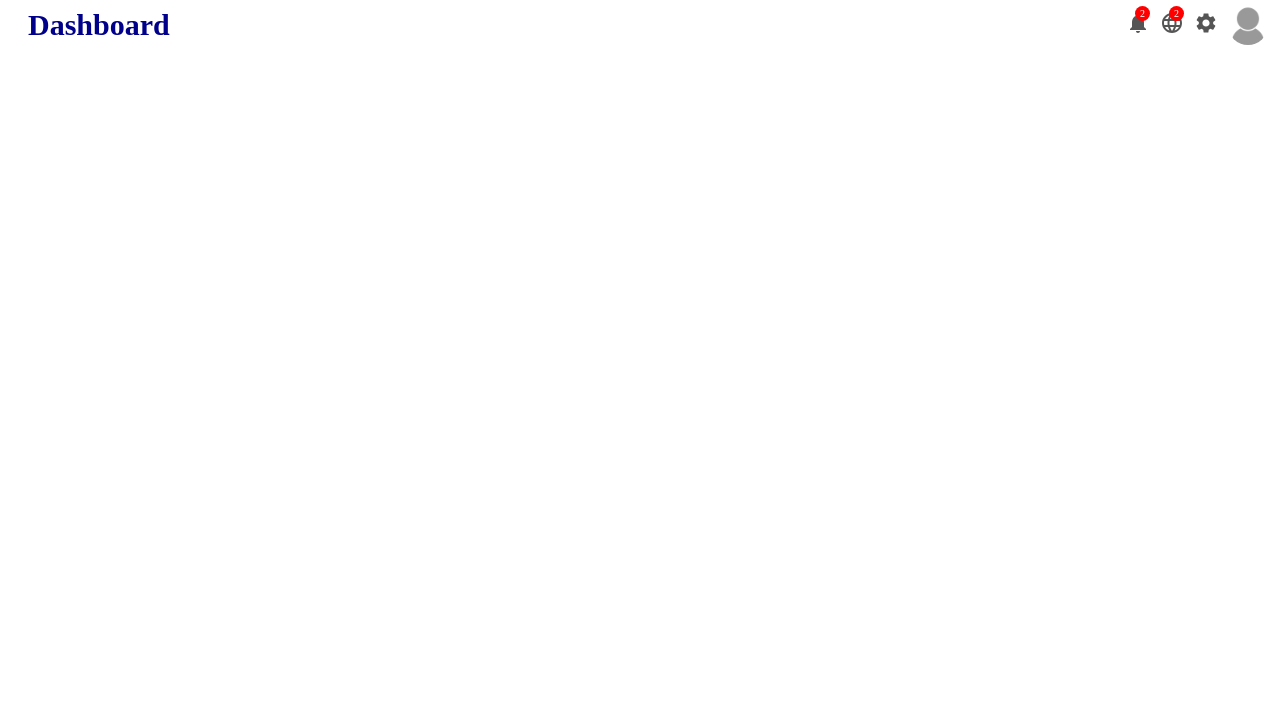
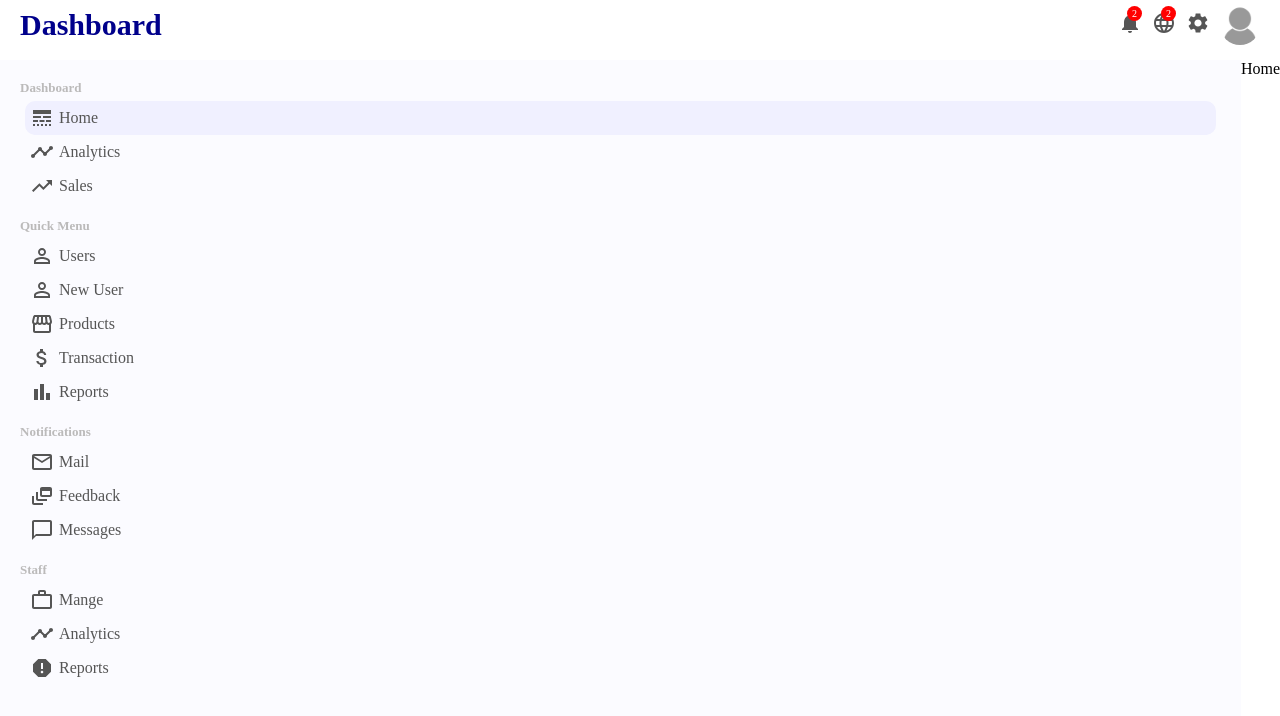
Before and after one commit to mahdieahmadii/AdminDashboard, a React (Create React App) app: page / in a window 1280 px wide. Shown: the top 716 px of the page. Built offline with nearby package versions, Linux system fonts and the light colour scheme.

Commit message:
fix sidebar

```diff
--- /dev/null
+++ b/src/App.css
@@ -0,0 +1,11 @@
+* {
+  margin: 0;
+}
+.container {
+  display: flex;
+  margin-top: 10px;
+}
+.link {
+  text-decoration: none;
+  color: inherit;
+}
--- a/src/App.js
+++ b/src/App.js
@@ -1,13 +1,18 @@
 import { useRoutes } from "react-router";
 import routes from "./routes";
 import TopBar from "./components/TopBar";
+import SideBar from "./components/SideBar";
+import "./App.css";
 
 function App() {
   const router = useRoutes(routes);
   return (
     <>
       <TopBar />
-      {router}
+      <div className="container">
+        <SideBar />
+        {router}
+      </div>
     </>
   );
 }
--- /dev/null
+++ b/src/components/SideBar/index.css
@@ -0,0 +1,37 @@
+.sidebar {
+  flex: 1;
+  height: calc(100vh-50px);
+  background-color: rgb(251, 251, 255);
+  position: sticky;
+  top: 50px;
+}
+.sidebar-wrapper {
+  padding: 20px;
+  color: #555;
+}
+.sidebar-menu {
+  margin-bottom: 10px;
+}
+.sidebar-title {
+  font-size: 13px;
+  color: rgb(187, 186, 186);
+}
+.sidebar-list {
+  list-style: none;
+  padding: 5px;
+}
+.sidebar-list-item {
+  padding: 5px;
+  cursor: pointer;
+  display: flex;
+  align-items: center;
+  border-radius: 10px;
+}
+.sidebar-list-item.active,
+.sidebar-list-item:hover {
+  background-color: rgb(240, 240, 255);
+}
+.sidebar-icon {
+  margin-right: 5px;
+  font-size: 20px;
+}
--- /dev/null
+++ b/src/components/SideBar/index.jsx
@@ -0,0 +1,108 @@
+import React from "react";
+import "./index.css";
+import LineStyleIcon from "@mui/icons-material/LineStyle";
+import TimelineIcon from "@mui/icons-material/Timeline";
+import TrendingUpIcon from "@mui/icons-material/TrendingUp";
+import PermIdentityIcon from "@mui/icons-material/PermIdentity";
+import StorefrontIcon from "@mui/icons-material/Storefront";
+import AttachMoneyIcon from "@mui/icons-material/AttachMoney";
+import BarChartIcon from "@mui/icons-material/BarChart";
+import MailOutlineIcon from "@mui/icons-material/MailOutline";
+import DynamicFeedIcon from "@mui/icons-material/DynamicFeed";
+import ChatBubbleOutlineIcon from "@mui/icons-material/ChatBubbleOutline";
+import WorkOutlineIcon from "@mui/icons-material/WorkOutline";
+import ReportIcon from "@mui/icons-material/Report";
+import { Link } from "react-router-dom";
+
+export default function SideBar() {
+  return (
+    <div className="sidebar">
+      <div className="sidebar-wrapper">
+        <div className="sidebar-menu">
+          <h3 className="sidebar-title">Dashboard</h3>
+          <ul className="sidebar-list">
+            <Link to="/" className="link">
+              <li className="sidebar-list-item active">
+                <LineStyleIcon className="sidebar-icon" />
+                Home
+              </li>
+            </Link>
+            <li className="sidebar-list-item">
+              <TimelineIcon className="sidebar-icon" />
+              Analytics
+            </li>
+            <li className="sidebar-list-item">
+              <TrendingUpIcon className="sidebar-icon" />
+              Sales
+            </li>
+          </ul>
+        </div>
+        <div className="sidebar-menu">
+          <h3 className="sidebar-title">Quick Menu</h3>
+          <ul className="sidebar-list">
+            <Link to="/users" className="link">
+              <li className="sidebar-list-item ">
+                <PermIdentityIcon className="sidebar-icon" />
+                Users
+              </li>
+            </Link>
+            <Link to="/newUser" className="link">
+              <li className="sidebar-list-item">
+                <PermIdentityIcon className="sidebar-icon" />
+                New User
+              </li>
+            </Link>
+            <Link to="/products" className="link">
+              <li className="sidebar-list-item">
+                <StorefrontIcon className="sidebar-icon" />
+                Products
+              </li>
+            </Link>
+            <li className="sidebar-list-item">
+              <AttachMoneyIcon className="sidebar-icon" />
+              Transaction
+            </li>
+            <li className="sidebar-list-item">
+              <BarChartIcon className="sidebar-icon" />
+              Reports
+            </li>
+          </ul>
+        </div>
+        <div className="sidebar-menu">
+          <h3 className="sidebar-title">Notifications</h3>
+          <ul className="sidebar-list">
+            <li className="sidebar-list-item ">
+              <MailOutlineIcon className="sidebar-icon" />
+              Mail
+            </li>
+            <li className="sidebar-list-item">
+              <DynamicFeedIcon className="sidebar-icon" />
+              Feedback
+            </li>
+            <li className="sidebar-list-item">
+              <ChatBubbleOutlineIcon className="sidebar-icon" />
+              Messages
+            </li>
+          </ul>
+        </div>
+        <div className="sidebar-menu">
+          <h3 className="sidebar-title">Staff</h3>
+          <ul className="sidebar-list">
+            <li className="sidebar-list-item ">
+              <WorkOutlineIcon className="sidebar-icon" />
+              Mange
+            </li>
+            <li className="sidebar-list-item">
+              <TimelineIcon className="sidebar-icon" />
+              Analytics
+            </li>
+            <li className="sidebar-list-item">
+              <ReportIcon className="sidebar-icon" />
+              Reports
+            </li>
+          </ul>
+        </div>
+      </div>
+    </div>
+  );
+}
--- a/src/components/TopBar/index.css
+++ b/src/components/TopBar/index.css
@@ -2,7 +2,7 @@
   width: 100%;
   height: 50px;
   background-color: #fff;
-  position: fixed;
+  position: sticky;
   top: 0;
   z-index: 999;
 }
```
